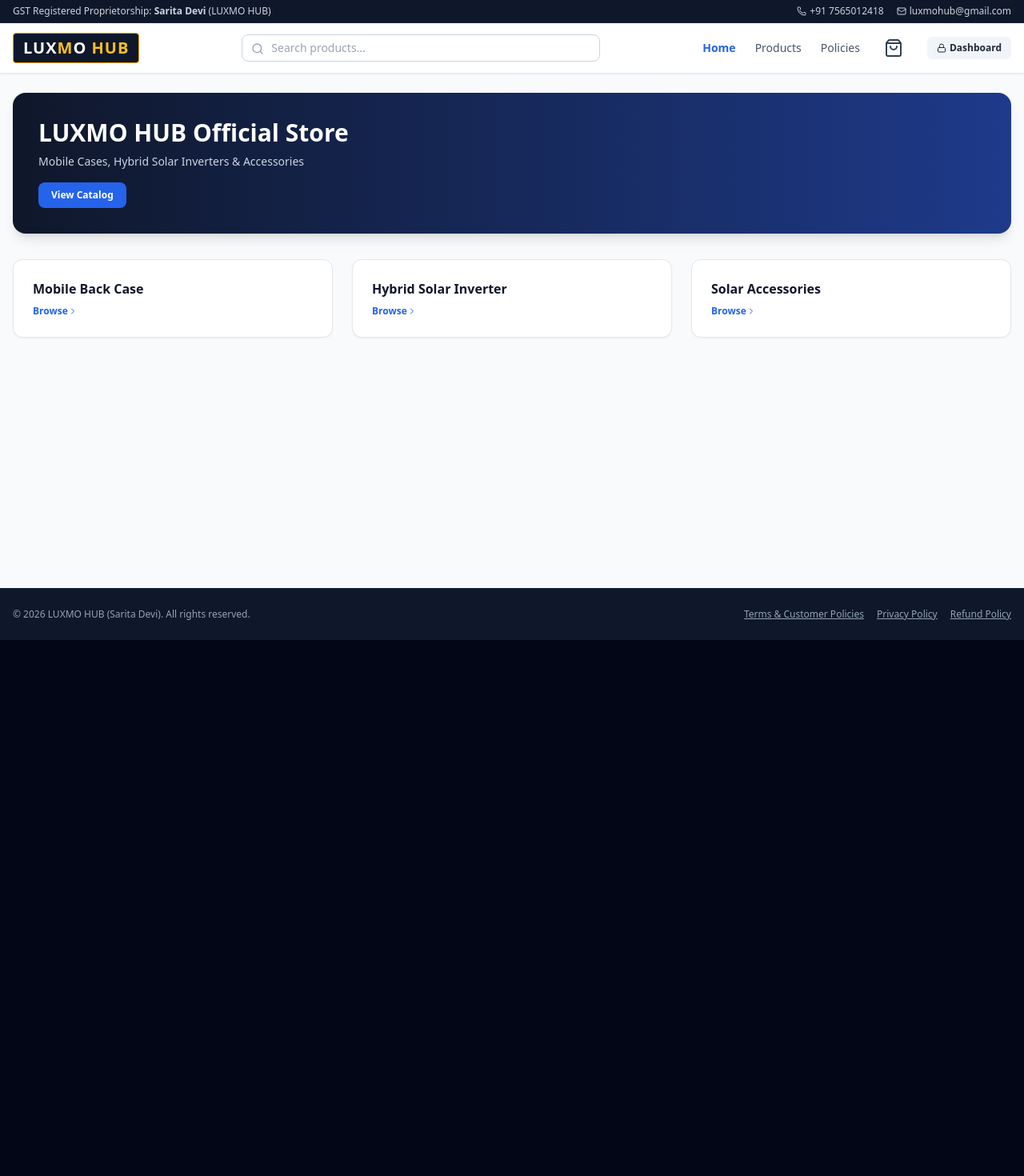
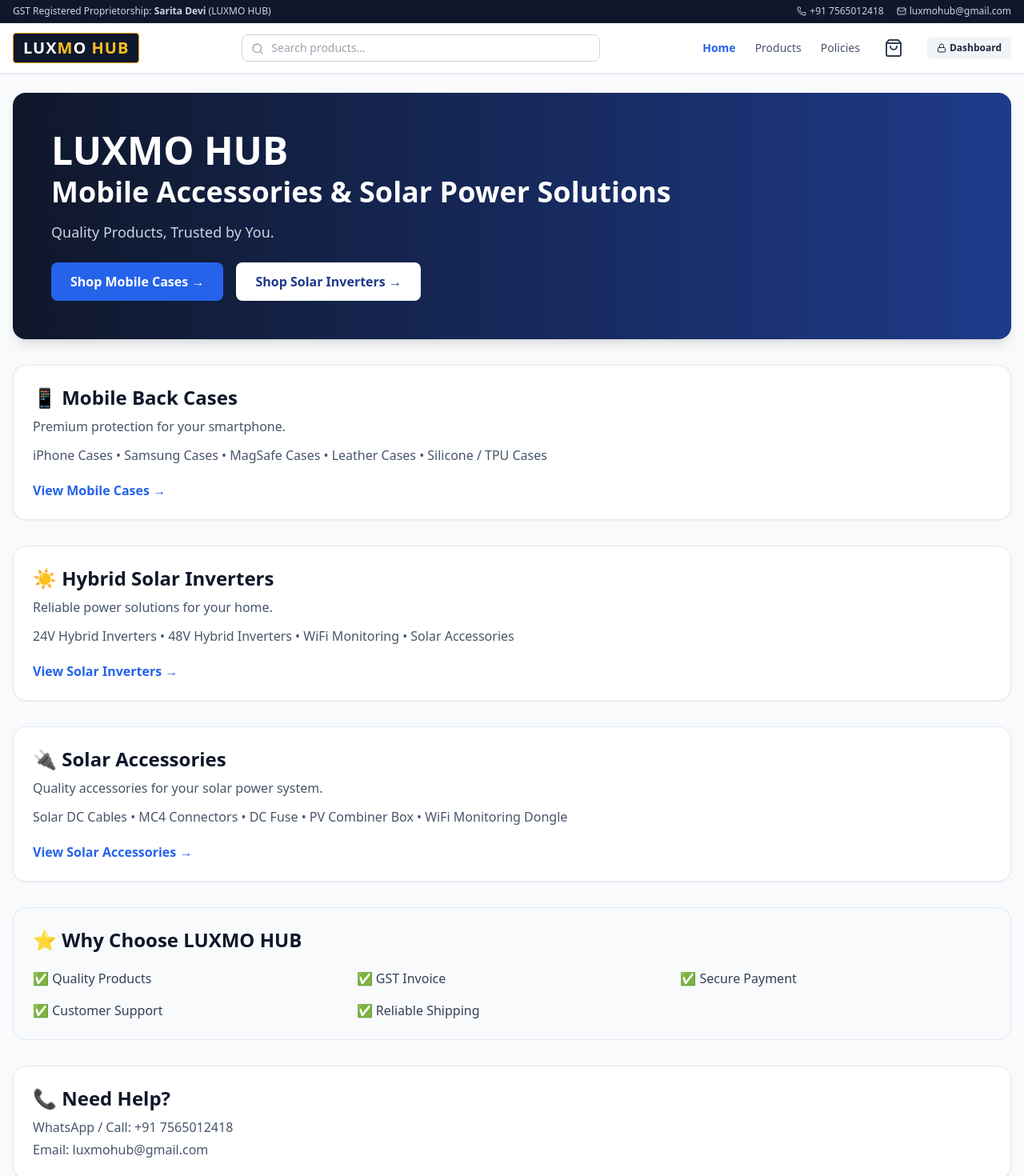
Before and after one commit to luxmohub-art/karo-luxmo-hub-live, a React (Vite) app: page / in a window 1280 px wide. Shown: the top 1470 px of the page at 80% size. Before the commit the page ends 800 px from the top, so only its background shows below. Built offline with nearby package versions, Linux system fonts and the light colour scheme.

Commit message:
Update App.jsx

```diff
--- a/src/App.jsx
+++ b/src/App.jsx
@@ -586,19 +586,152 @@
         {/* HOME VIEW */}
         {activeTab === "home" && (
   <div className="space-y-8">
-            <div className="bg-gradient-to-r from-slate-900 to-blue-900 text-white rounded-2xl p-8 shadow-lg">
-              <h1 className="text-3xl font-extrabold mb-2">LUXMO HUB Official Store</h1>
-              <p className="text-slate-300 text-sm mb-4">Mobile Cases, Hybrid Solar Inverters & Accessories</p>
-              <button onClick={() => setActiveTab("catalog")} className="bg-blue-600 hover:bg-blue-500 text-white text-xs font-bold px-4 py-2 rounded-lg">View Catalog</button>
+
+    {/* Hero Section */}
+    <div className="bg-gradient-to-r from-slate-900 to-blue-900 text-white rounded-2xl p-8 md:p-12 shadow-lg">
+      <h1 className="text-3xl md:text-5xl font-bold">
+        LUXMO HUB
+      </h1>
+
+      <h2 className="text-2xl md:text-4xl font-bold mt-2">
+        Mobile Accessories & Solar Power Solutions
+      </h2>
+
+      <p className="text-slate-300 mt-4 text-lg">
+        Quality Products, Trusted by You.
+      </p>
+
+      <div className="flex flex-wrap gap-4 mt-6">
+        <button
+          onClick={() => {
+            setSelectedCategory("Mobile Back Case");
+            setActiveTab("catalog");
+          }}
+          className="px-6 py-3 bg-blue-600 hover:bg-blue-700 text-white rounded-lg font-semibold"
+        >
+          Shop Mobile Cases →
+        </button>
+
+        <button
+          onClick={() => {
+            setSelectedCategory("Hybrid Solar Inverter");
+            setActiveTab("catalog");
+          }}
+          className="px-6 py-3 bg-white text-blue-900 hover:bg-slate-100 rounded-lg font-semibold"
+        >
+          Shop Solar Inverters →
+        </button>
       </div>
-            <div className="grid grid-cols-1 md:grid-cols-3 gap-6">
-              {CATEGORIES.map(cat => (
-                <div key={cat} onClick={() => { setSelectedCategory(cat); setActiveTab("catalog"); }} className="bg-white border p-6 rounded-xl shadow-sm cursor-pointer hover:border-blue-500">
-                  <h3 className="font-bold text-slate-900">{cat}</h3>
-                  <span className="text-blue-600 text-xs font-bold mt-2 inline-block flex items-center">Browse <ChevronRight className="w-3 h-3"/></span>
     </div>
-              ))}
+
+    {/* Mobile Back Cases */}
+    <div className="bg-white rounded-2xl border border-slate-200 p-6 shadow-sm">
+      <h2 className="text-2xl font-bold text-slate-900">
+        📱 Mobile Back Cases
+      </h2>
+
+      <p className="text-slate-600 mt-2">
+        Premium protection for your smartphone.
+      </p>
+
+      <p className="text-slate-600 mt-3">
+        iPhone Cases • Samsung Cases • MagSafe Cases • Leather Cases •
+        Silicone / TPU Cases
+      </p>
+
+      <button
+        onClick={() => {
+          setSelectedCategory("Mobile Back Case");
+          setActiveTab("catalog");
+        }}
+        className="mt-5 text-blue-600 font-semibold"
+      >
+        View Mobile Cases →
+      </button>
     </div>
+
+    {/* Hybrid Solar Inverters */}
+    <div className="bg-white rounded-2xl border border-slate-200 p-6 shadow-sm">
+      <h2 className="text-2xl font-bold text-slate-900">
+        ☀️ Hybrid Solar Inverters
+      </h2>
+
+      <p className="text-slate-600 mt-2">
+        Reliable power solutions for your home.
+      </p>
+
+      <p className="text-slate-600 mt-3">
+        24V Hybrid Inverters • 48V Hybrid Inverters • WiFi Monitoring •
+        Solar Accessories
+      </p>
+
+      <button
+        onClick={() => {
+          setSelectedCategory("Hybrid Solar Inverter");
+          setActiveTab("catalog");
+        }}
+        className="mt-5 text-blue-600 font-semibold"
+      >
+        View Solar Inverters →
+      </button>
+    </div>
+
+    {/* Solar Accessories */}
+    <div className="bg-white rounded-2xl border border-slate-200 p-6 shadow-sm">
+      <h2 className="text-2xl font-bold text-slate-900">
+        🔌 Solar Accessories
+      </h2>
+
+      <p className="text-slate-600 mt-2">
+        Quality accessories for your solar power system.
+      </p>
+
+      <p className="text-slate-600 mt-3">
+        Solar DC Cables • MC4 Connectors • DC Fuse • PV Combiner Box •
+        WiFi Monitoring Dongle
+      </p>
+
+      <button
+        onClick={() => {
+          setSelectedCategory("Solar Accessories");
+          setActiveTab("catalog");
+        }}
+        className="mt-5 text-blue-600 font-semibold"
+      >
+        View Solar Accessories →
+      </button>
+    </div>
+
+    {/* Why Choose LUXMO HUB */}
+    <div className="bg-slate-50 rounded-2xl p-6 border border-slate-200">
+      <h2 className="text-2xl font-bold text-slate-900">
+        ⭐ Why Choose LUXMO HUB
+      </h2>
+
+      <div className="grid grid-cols-1 sm:grid-cols-2 md:grid-cols-3 gap-4 mt-5 text-slate-700">
+        <div>✅ Quality Products</div>
+        <div>✅ GST Invoice</div>
+        <div>✅ Secure Payment</div>
+        <div>✅ Customer Support</div>
+        <div>✅ Reliable Shipping</div>
+      </div>
+    </div>
+
+    {/* Contact Section */}
+    <div className="bg-white rounded-2xl border border-slate-200 p-6 shadow-sm">
+      <h2 className="text-2xl font-bold text-slate-900">
+        📞 Need Help?
+      </h2>
+
+      <p className="text-slate-600 mt-2">
+        WhatsApp / Call: +91 7565012418
+      </p>
+
+      <p className="text-slate-600 mt-1">
+        Email: luxmohub@gmail.com
+      </p>
+    </div>
+
   </div>
 )}
 
```
Lines whose indentation alone changed are shown as unchanged.
